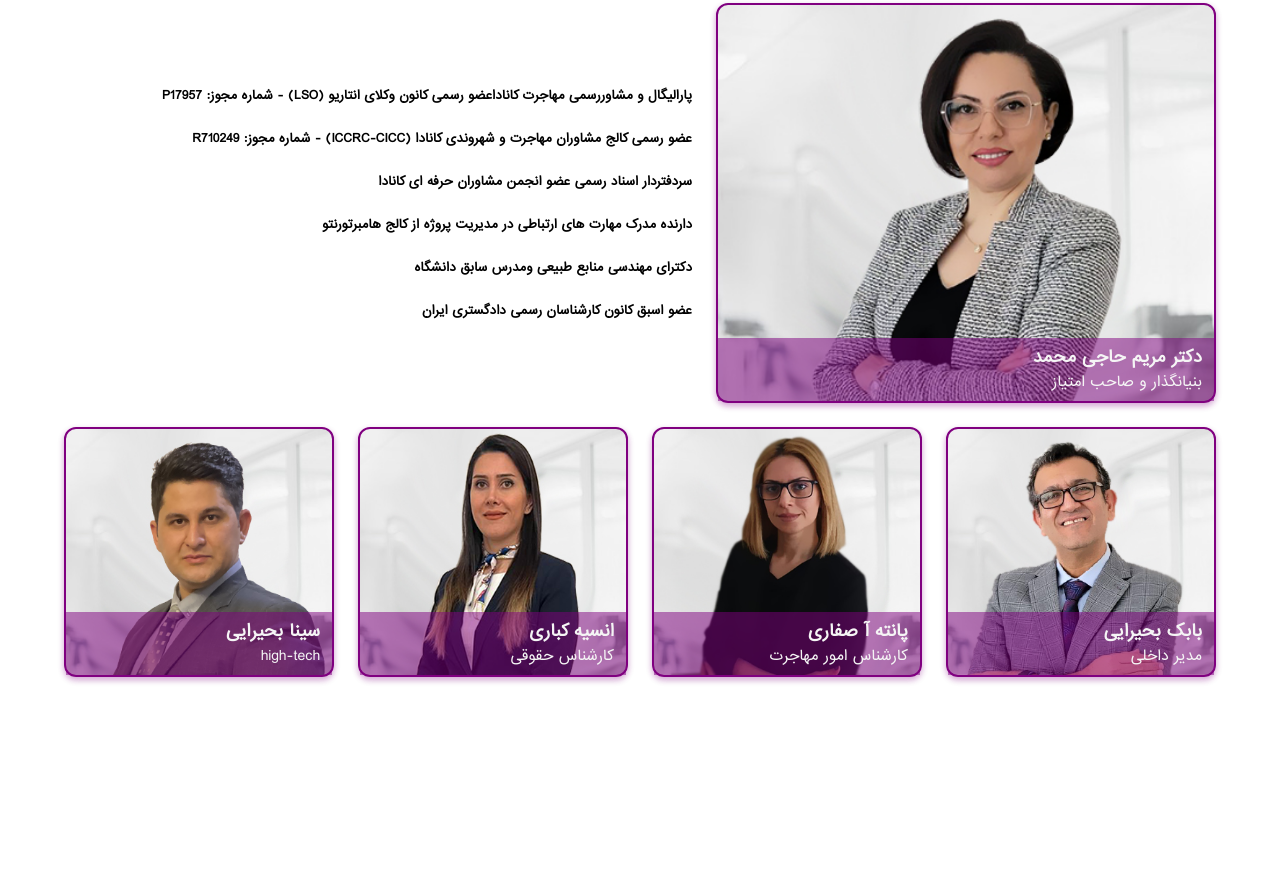
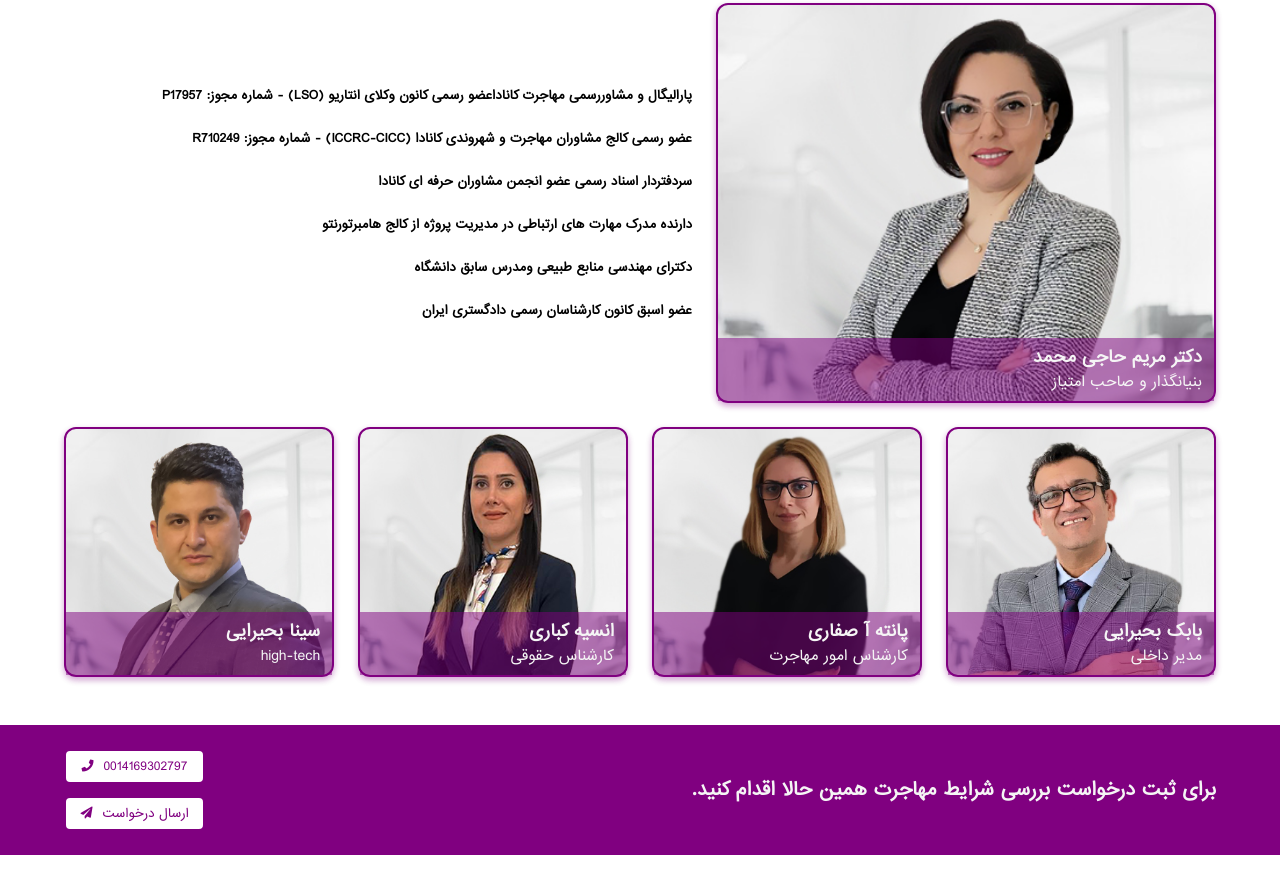
Before and after one commit to glorious92/pargas.ca, a website: page index.html in a window 1280 px wide. Shown: the part 3172-4065 px from the top of the page. Before the commit the page ends 3921 px from the top, so only its background shows below. Drawn offline with Linux system fonts and the light colour scheme.

Commit message:
Add apply now banner

```diff
--- a/index.html
+++ b/index.html
@@ -252,7 +252,6 @@
             </div>
         </section>
 
-
         <!-- team member -->
         <div class="team">
             <div class="container">
@@ -305,6 +304,22 @@
                 </div>
             </div>
         </div>
+
+        <!-- apply now  -->
+        <div class="apply">
+            <div class="container">
+                <div class="apply-wrapper">
+                    <div class="apply-description">
+                        <h2>برای ثبت درخواست بررسی شرایط مهاجرت
+                            همین حالا اقدام کنید.</h2>
+                    </div>
+                    <div class="apply-buttons">
+                        <div class="btn btn-outline">0014169302797<i class="fa fa-phone"></i> </div>
+                        <div class="btn btn-outline">ارسال درخواست<i class="fa fa-paper-plane"></i> </div>
+                    </div>
+                </div>
+            </div>
+        </div>
     </main>
 
 
--- a/sass/abstracts/_media-query.scss
+++ b/sass/abstracts/_media-query.scss
@@ -297,6 +297,20 @@
 
         }
 
+
+        .apply {
+            .container {
+                .apply-wrapper {
+                    flex-direction: column;
+
+                    .apply-description {
+                        text-align: center;
+                        margin-bottom: 2rem;
+                    }
+                }
+            }
+        }
+
     }
 }
 
--- a/sass/pages/_main.scss
+++ b/sass/pages/_main.scss
@@ -287,4 +287,39 @@
         }
     }
 
+    // applay now
+    .apply {
+        width: 100%;
+        background-color: $primary-color;
+        padding: 2rem;
+        margin: 4rem 0;
+
+        .container {
+            .apply-wrapper {
+                display: flex;
+                justify-content: space-between;
+                align-items: center;
+
+
+                .apply-description {
+                    color: $light-color;
+                }
+
+                .apply-buttons {
+                    display: flex;
+                    flex-direction: column;
+
+                    .btn:first-child {
+                        margin-bottom: 1rem;
+
+                    }
+
+                    i {
+                        margin-right: 10px;
+                    }
+                }
+            }
+        }
+    }
+
 }
```
Also changed, not shown: resources/styles/style.css, 1 other file.
